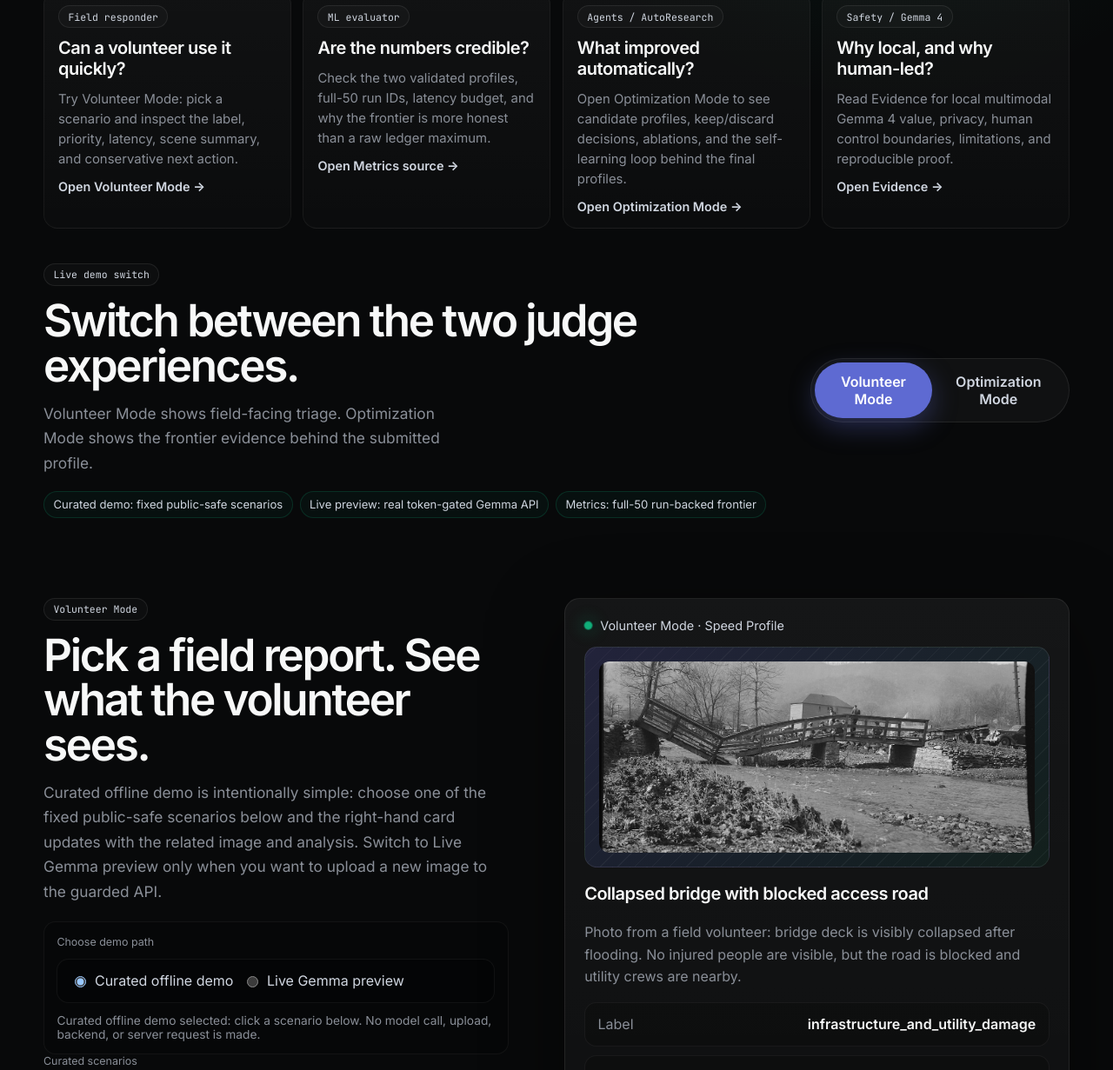
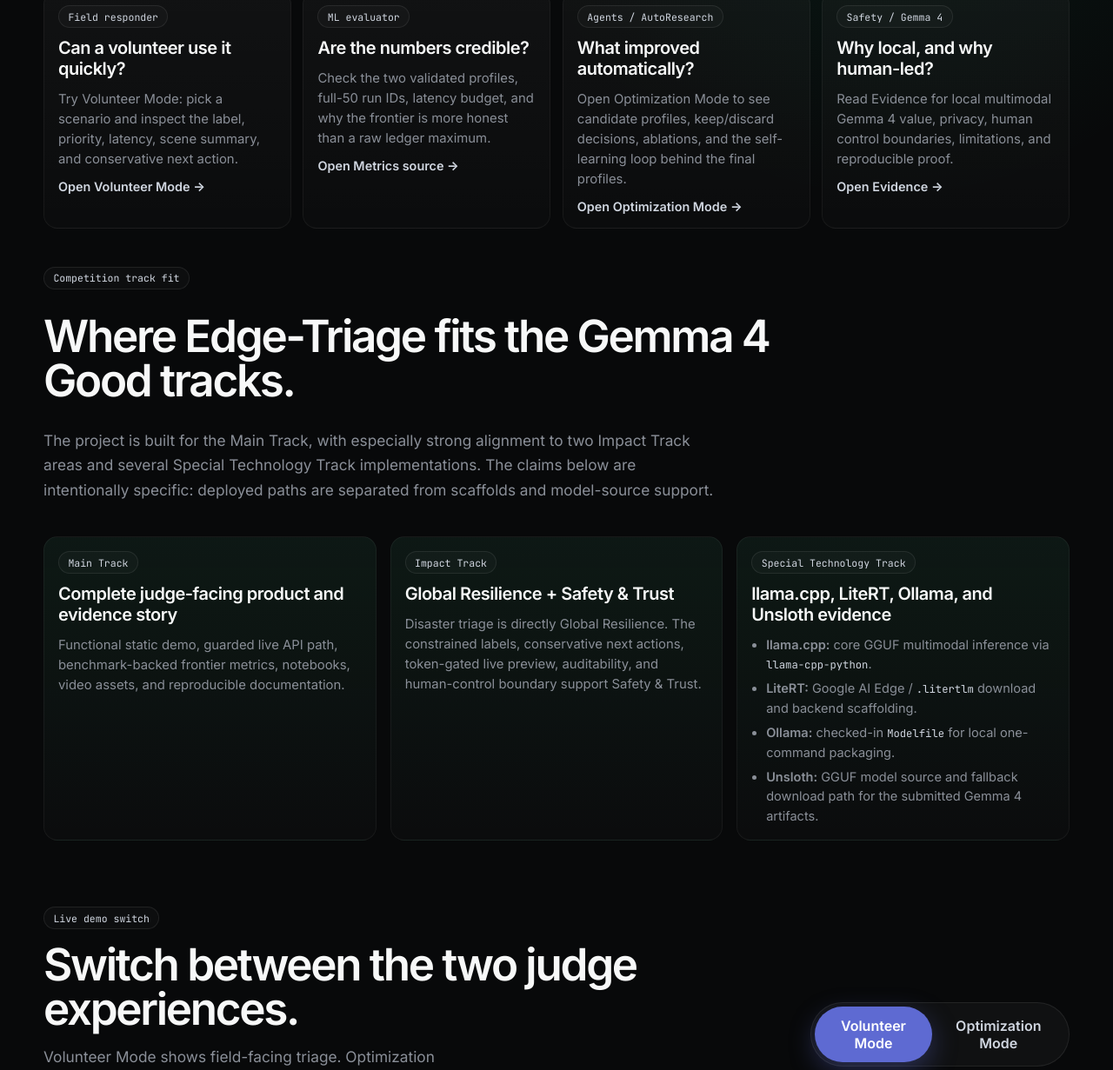
Before and after one commit to mzkarami/gemma-4-good-edge-triage, a plain HTML site: page site/index.html in a window 1280 px wide. Shown: the part 1061-2292 px from the top of the page at 87% size. Drawn offline with Linux system fonts and the light colour scheme.

Commit message:
docs: add competition track fit section

```diff
--- a/site/index.html
+++ b/site/index.html
@@ -108,6 +108,37 @@
       </div>
     </section>
 
+    <section class="section-shell track-fit" aria-label="Competition track fit">
+      <div class="evidence-heading-copy">
+        <span class="eyebrow">Competition track fit</span>
+        <h2>Where Edge-Triage fits the Gemma 4 Good tracks.</h2>
+        <p class="section-lead narrow">
+          The project is built for the Main Track, with especially strong alignment to two Impact Track areas and several Special Technology Track implementations. The claims below are intentionally specific: deployed paths are separated from scaffolds and model-source support.
+        </p>
+      </div>
+      <div class="track-grid">
+        <article class="guide-card track-card">
+          <span class="eyebrow">Main Track</span>
+          <h3>Complete judge-facing product and evidence story</h3>
+          <p>Functional static demo, guarded live API path, benchmark-backed frontier metrics, notebooks, video assets, and reproducible documentation.</p>
+        </article>
+        <article class="guide-card track-card">
+          <span class="eyebrow">Impact Track</span>
+          <h3>Global Resilience + Safety &amp; Trust</h3>
+          <p>Disaster triage is directly Global Resilience. The constrained labels, conservative next actions, token-gated live preview, auditability, and human-control boundary support Safety &amp; Trust.</p>
+        </article>
+        <article class="guide-card track-card">
+          <span class="eyebrow">Special Technology Track</span>
+          <h3>llama.cpp, LiteRT, Ollama, and Unsloth evidence</h3>
+          <ul class="track-list">
+            <li><strong>llama.cpp:</strong> core GGUF multimodal inference via <code>llama-cpp-python</code>.</li>
+            <li><strong>LiteRT:</strong> Google AI Edge / <code>.litertlm</code> download and backend scaffolding.</li>
+            <li><strong>Ollama:</strong> checked-in <code>Modelfile</code> for local one-command packaging.</li>
+            <li><strong>Unsloth:</strong> GGUF model source and fallback download path for the submitted Gemma 4 artifacts.</li>
+          </ul>
+        </article>
+      </div>
+    </section>
 
     <section class="mode-switcher section-shell" aria-label="Demo mode switcher">
       <div>
--- a/site/styles.css
+++ b/site/styles.css
@@ -284,6 +284,33 @@ h3 { font-size: 1.25rem; letter-spacing: -0.024em; font-weight: 590; }
   font-size: 0.9rem;
 }
 .guide-card a:hover { color: white; }
+.track-fit {
+  padding-top: 1rem;
+}
+.track-grid {
+  display: grid;
+  grid-template-columns: repeat(3, minmax(0, 1fr));
+  gap: 1rem;
+  margin-top: 1.35rem;
+}
+.track-card {
+  background:
+    linear-gradient(180deg, rgba(93, 229, 176, 0.08), rgba(255,255,255,0.018)),
+    rgba(0,0,0,0.16);
+}
+.track-list {
+  margin: 0;
+  padding-left: 1.05rem;
+  color: var(--muted);
+  line-height: 1.55;
+  font-size: 0.91rem;
+}
+.track-list li + li { margin-top: 0.35rem; }
+.track-list code {
+  color: var(--secondary);
+  font-family: 'JetBrains Mono', monospace;
+  font-size: 0.84em;
+}
 .next-pages {
   padding-top: 1.25rem;
   padding-bottom: 1.5rem;
@@ -730,7 +757,7 @@ pre {
   .mode-buttons { width: 100%; }
   .mode-button { flex: 1; }
   .triage-card { position: static; }
-  .frontier-grid, .experiment-board, .evidence-grid, .judge-grid, .research-loop, .roadmap-grid, .next-pages-grid, .notebook-grid { grid-template-columns: 1fr; }
+  .frontier-grid, .experiment-board, .evidence-grid, .judge-grid, .research-loop, .roadmap-grid, .track-grid, .next-pages-grid, .notebook-grid { grid-template-columns: 1fr; }
   .section-heading-row { display: block; }
   .footer { flex-direction: column; align-items: flex-start; }
 }
```
Also changed, not shown: 1 other file.
